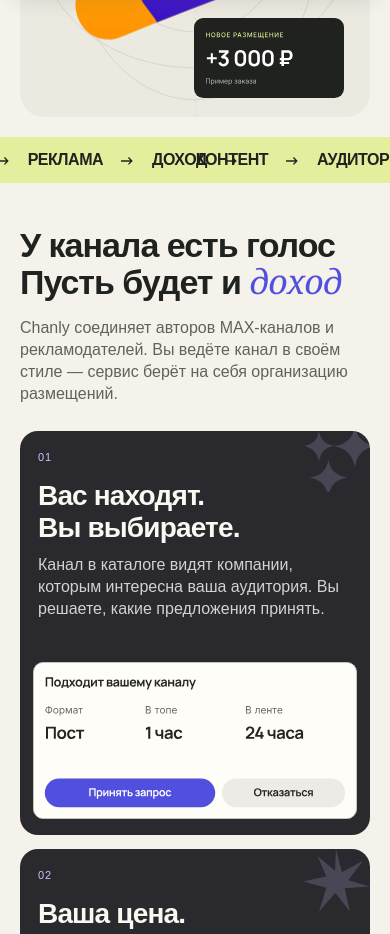
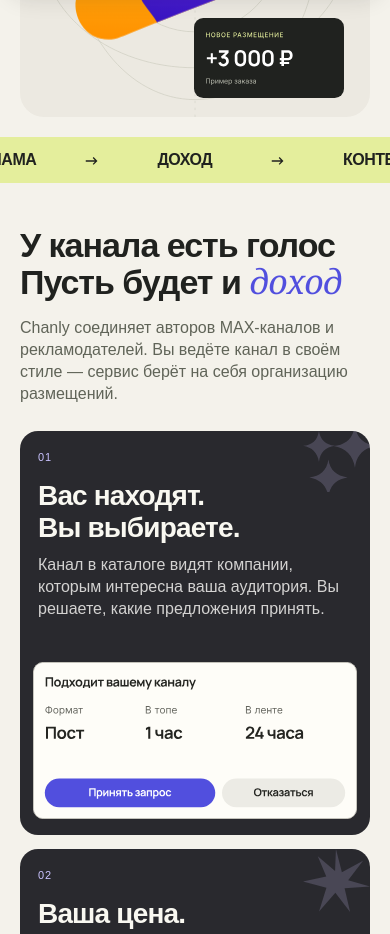
Before and after one commit to leha-creator/chanly-landing, a Vue app: page / in a window 390 px wide. Shown: the part 840-1774 px from the top of the page. Built offline with nearby package versions, Linux system fonts and the light colour scheme.

Commit message:
fix: исправил баг с лентой на мобилке

```diff
--- a/src/components/SignalRibbon.vue
+++ b/src/components/SignalRibbon.vue
@@ -56,21 +56,12 @@ const words = ['КОНТЕНТ', 'АУДИТОРИЯ', 'РЕКЛАМА', 'ДОХ
     letter-spacing: -0.03em;
     text-align: center;
 
-    @media(max-width:575px){
-      display: flex;
-      flex: none;
-      width: fit-content;
-      min-width: max-content;
+    @include styles.mobile {
       padding: 12px;
+      line-height: 1.4;
       gap: 16px;
-      font: 700 16px / 1.4 var(--font-heading);
-      white-space: nowrap;
+      font-size: 16px;
     }
-  }
-
-  &__word {
-    flex: none;
-    white-space: nowrap;
   }
 
   &__arrow {
@@ -93,7 +84,6 @@ const words = ['КОНТЕНТ', 'АУДИТОРИЯ', 'РЕКЛАМА', 'ДОХ
     @include styles.mobile {
       &__repeat {
         width: 100vw;
-        min-width: unset;
         gap: clamp(2px, 1vw, 8px);
         justify-content: space-between;
         font-size: clamp(12px, 3.65vw, 16px);
```
